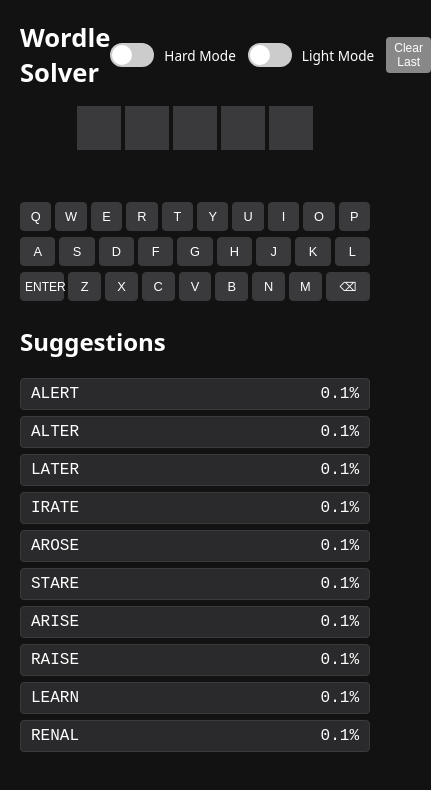
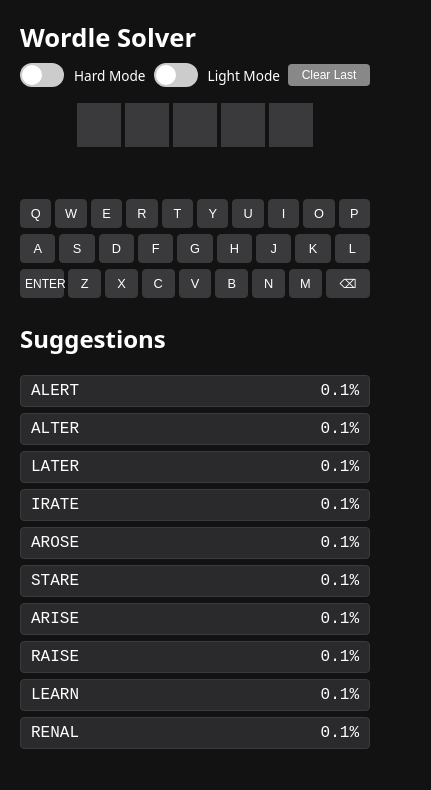
Before and after one commit to BrainBrian825/wordle-solver, a plain HTML site: page index.html in a window 390 px wide. Shown: the whole page, 431 px wide, since content can reach past the window. Drawn offline with Linux system fonts and the light colour scheme.

Commit message:
Update style.css

```diff
--- a/style.css
+++ b/style.css
@@ -52,9 +52,15 @@ body {
 header {
   width: 100%;
   max-width: 600px;
+  /* Use flexbox so that the title and control bar sit beside each other on
+     larger screens.  These items can wrap onto multiple lines when the
+     viewport becomes narrow.  On small screens the layout will switch to
+     a column so the controls appear beneath the title rather than being
+     pushed off screen. */
   display: flex;
   justify-content: space-between;
   align-items: center;
+  flex-wrap: wrap;
   margin-bottom: 16px;
 }
 
@@ -68,6 +74,7 @@ header h1 {
   display: flex;
   align-items: center;
   gap: 12px;
+  flex-wrap: wrap;
 }
 
 /* Individual toggle grouping label + switch */
@@ -98,6 +105,27 @@ header h1 {
   }
   .toggle .label {
     font-size: 0.85rem;
+  }
+}
+
+/* Responsive layout adjustments for the header on narrow screens.  When the
+   viewport width is below 600px, stack the title above the controls and
+   allow the control elements themselves to wrap onto multiple lines.  This
+   prevents the clear button from being pushed off the screen. */
+@media (max-width: 600px) {
+  header {
+    flex-direction: column;
+    align-items: flex-start;
+  }
+  .controls {
+    width: 100%;
+    justify-content: flex-start;
+    margin-top: 8px;
+    gap: 8px;
+  }
+  .clear-button {
+    /* Allow the clear button to grow so it doesn’t wrap on its own */
+    flex: 1 0 auto;
   }
 }
 
```
